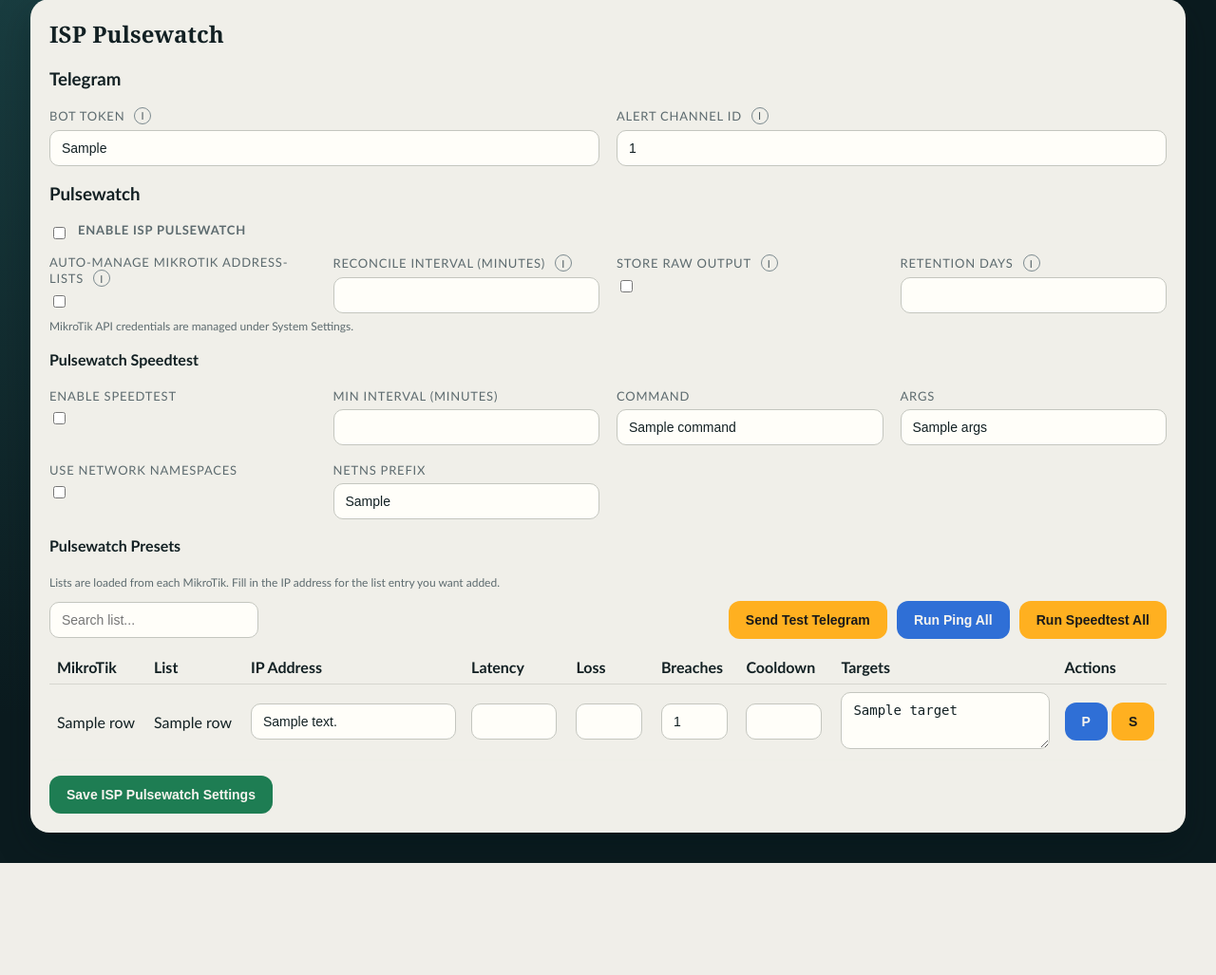
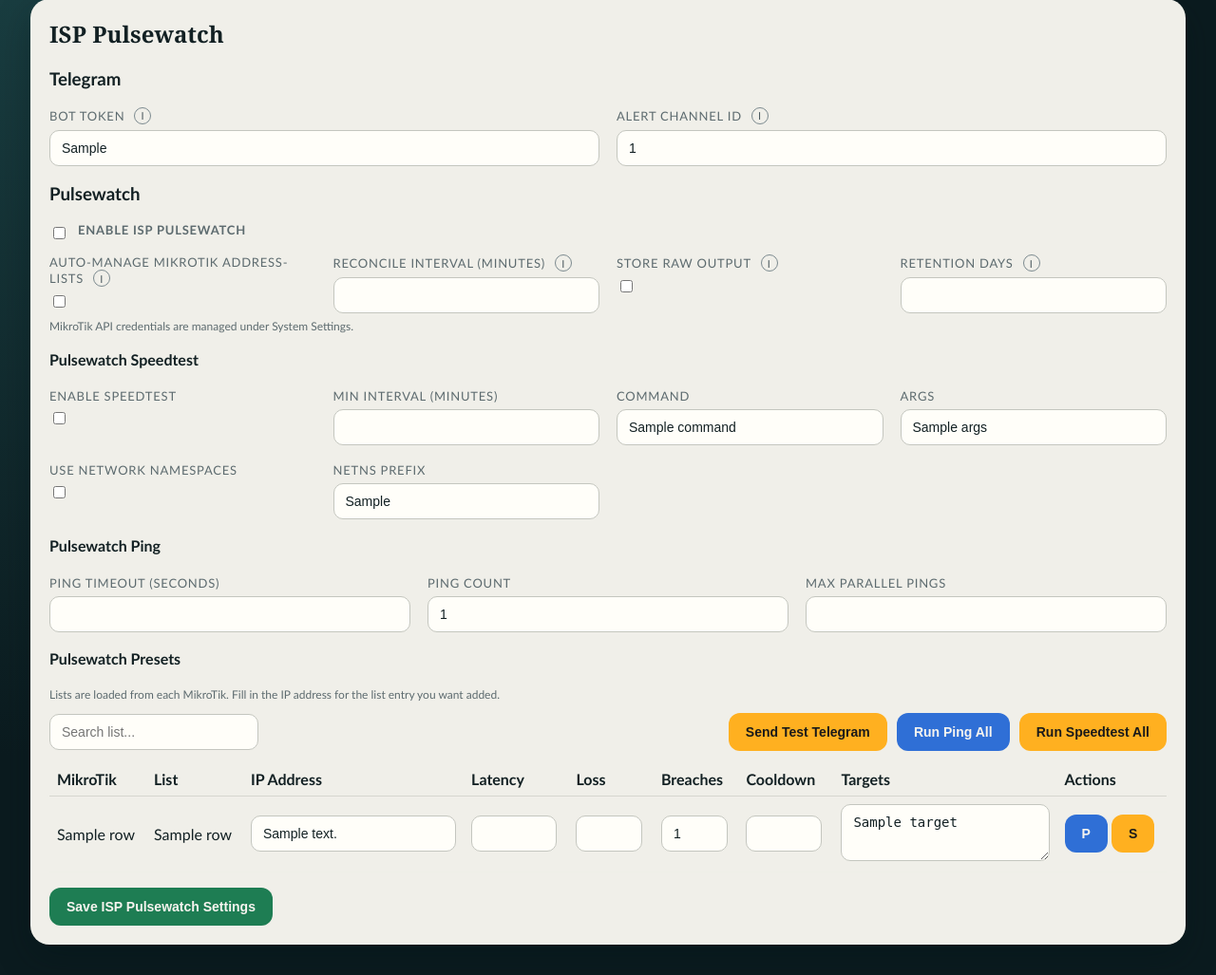
Before and after one commit to Jess-is-it/threejmon, a FastAPI app: template app/templates/settings_pulsewatch.html in a window 1280 px wide. Shown: the part 168-1195 px from the top of the page at 95% size. Before the commit the page ends 1077 px from the top, so only its background shows below. Run offline with FastAPI, Linux system fonts and the light colour scheme; the template is opened without the code that fills it: most values are stand-ins (such as "Sample title", 1, 10 or a date in 2020).

Commit message:
Add Pulsewatch-specific ping settings

```diff
--- a/app/main.py
+++ b/app/main.py
@@ -1011,6 +1011,11 @@
                 "use_netns": parse_bool(form, "speedtest_use_netns"),
                 "netns_prefix": form.get("speedtest_netns_prefix", "isp"),
             },
+            "ping": {
+                "timeout_seconds": parse_int(form, "pulsewatch_ping_timeout_seconds", 1),
+                "count": parse_int(form, "pulsewatch_ping_count", 5),
+                "max_parallel": parse_int(form, "pulsewatch_ping_max_parallel", 8),
+            },
             "isps": pulse_isps,
         }
     )
--- a/app/notifiers/isp_ping.py
+++ b/app/notifiers/isp_ping.py
@@ -423,9 +423,10 @@
     if only_isps is not None:
         isps = [isp for isp in isps if isp.get("id") in only_isps]
 
-    timeout_seconds = int(cfg["general"].get("ping_timeout_seconds", 1))
-    ping_count = int(cfg["general"].get("ping_count", 5))
-    max_workers = int(cfg["general"].get("max_parallel_pings", 8))
+    ping_cfg = pulse_cfg.get("ping", {})
+    timeout_seconds = int(ping_cfg.get("timeout_seconds", 1))
+    ping_count = int(ping_cfg.get("count", 5))
+    max_workers = int(ping_cfg.get("max_parallel", 8))
 
     tasks = {}
     results_by_isp = {isp.get("id"): [] for isp in isps}
--- a/app/settings_defaults.py
+++ b/app/settings_defaults.py
@@ -127,6 +127,11 @@
             "use_netns": False,
             "netns_prefix": "isp",
         },
+        "ping": {
+            "timeout_seconds": 1,
+            "count": 5,
+            "max_parallel": 8,
+        },
         "isps": [
             {
                 "id": "isp1",
--- a/app/templates/settings_pulsewatch.html
+++ b/app/templates/settings_pulsewatch.html
@@ -82,6 +82,22 @@
       <div>
         <label>Netns Prefix</label>
         <input type="text" name="speedtest_netns_prefix" value="{{ settings.pulsewatch.speedtest.netns_prefix }}" />
+      </div>
+    </div>
+
+    <h4 style="margin-top: 18px;">Pulsewatch Ping</h4>
+    <div class="form-grid">
+      <div>
+        <label>Ping Timeout (seconds)</label>
+        <input type="number" name="pulsewatch_ping_timeout_seconds" value="{{ settings.pulsewatch.ping.timeout_seconds }}" />
+      </div>
+      <div>
+        <label>Ping Count</label>
+        <input type="number" name="pulsewatch_ping_count" value="{{ settings.pulsewatch.ping.count }}" />
+      </div>
+      <div>
+        <label>Max Parallel Pings</label>
+        <input type="number" name="pulsewatch_ping_max_parallel" value="{{ settings.pulsewatch.ping.max_parallel }}" />
       </div>
     </div>
 
```
